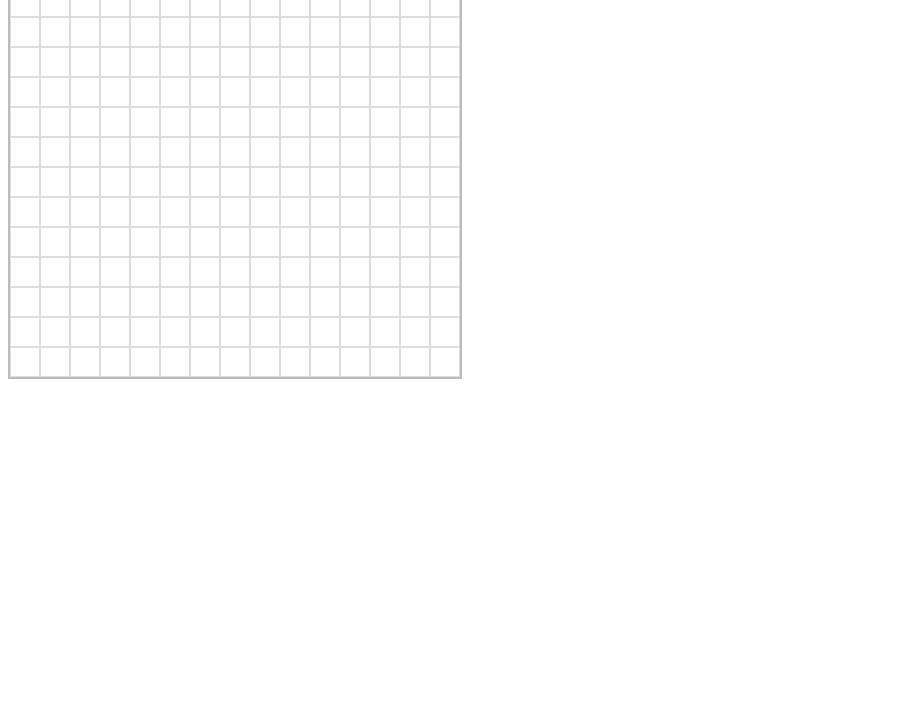
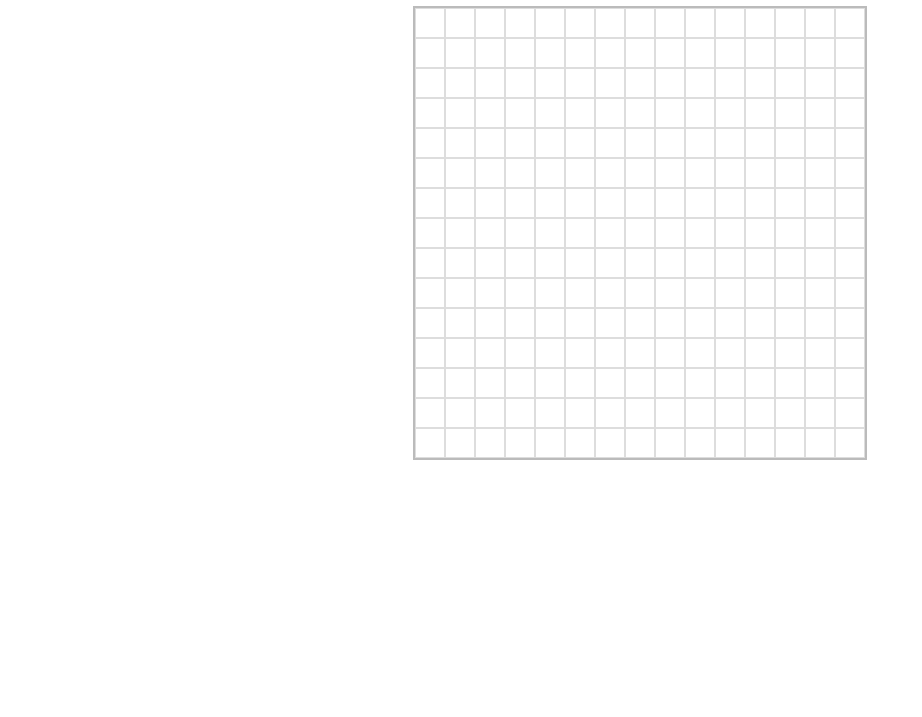
Before and after one commit to VixikHD/Gomoku, a website built with webpack: page public/index.html in a window 1280 px wide. Shown: the part 83-800 px from the top of the page, without its empty margins (0-922 px from the left). Built offline with nearby package versions, Linux system fonts and the light colour scheme.

Commit message:
Improve UI

```diff
--- a/public/assets/css/main.css
+++ b/public/assets/css/main.css
@@ -1,3 +1,7 @@
+html {
+    font-family: "Roboto Thin", sans-serif;
+}
+
 .hint-spoiler {
     margin-top: 20px;
 }
@@ -29,11 +33,17 @@
     background-size: 24px;
 }
 
-.game-grid {
+#container {
+    display: flex;
+    justify-content: center;
+}
+
+#game-grid {
     display: grid;
     border: 2px solid #bbb;
     grid-template-columns: repeat(15, 30px);
     grid-template-rows: repeat(15, 30px);
     width: 450px;
     height: 450px;
+    margin-bottom: 20px;
 }
--- a/public/index.html
+++ b/public/index.html
@@ -6,7 +6,10 @@
     <script type="module" src="assets/script/main.js"></script>
 </head>
 <body>
-<div class="game-grid">
+<div id="container">
+    <div>
+        <h1>Gomoku</h1>
+        <div id="game-grid">
             <div class="cell"></div>
             <div class="cell"></div>
             <div class="cell"></div>
@@ -233,6 +236,9 @@
             <div class="cell"></div>
             <div class="cell"></div>
         </div>
+        <p id="message"></p>
+    </div>
+</div>
 <!--<details class="hint-spoiler">-->
 <!--    <summary>Hint</summary>-->
 <!--    <p class="hint" id="hint">Nothing here</p>-->
--- a/src/main.ts
+++ b/src/main.ts
@@ -35,7 +35,7 @@ $(function () {
 
 		if(gameGrid.findFiveInARow() === playerSymbol) {
 			playing = false;
-			console.log("Congrats! You have won the game!");
+			document.getElementById("message").innerText = "Congrats! You have won the game! To play again, reload the page.";
 			return;
 		}
 
@@ -45,14 +45,14 @@ $(function () {
 
 // Display stuff
 function displaySymbol(position: Vector2, symbol: GameSymbol): void {
-	$(".game-grid")
+	$("#game-grid")
 		.children()
 		.eq(vectorToIndex(position))
 		.addClass(symbol);
 }
 
 function displayPriority(position: Vector2, priority: number) {
-	$(".game-grid")
+	$("#game-grid")
 		.children()
 		.eq(vectorToIndex(position))
 		.text(priority.toString());
@@ -86,6 +86,6 @@ function handleClick(clickPosition: Vector2): void {
 
 	if(gameGrid.findFiveInARow() === aiSymbol) {
 		playing = false;
-		console.log("You lose");
+		document.getElementById("message").innerText = "You lose the game";
 	}
 }
```
Lines whose indentation alone changed are shown as unchanged.
